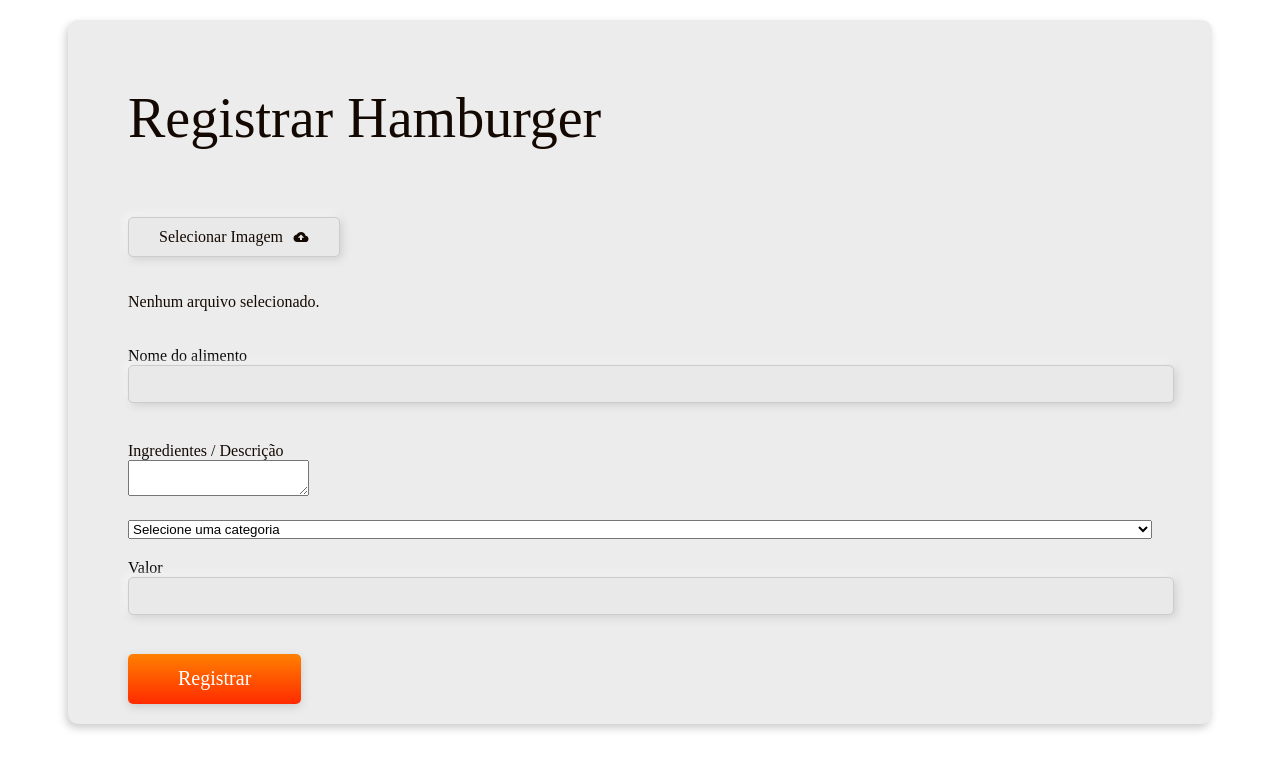
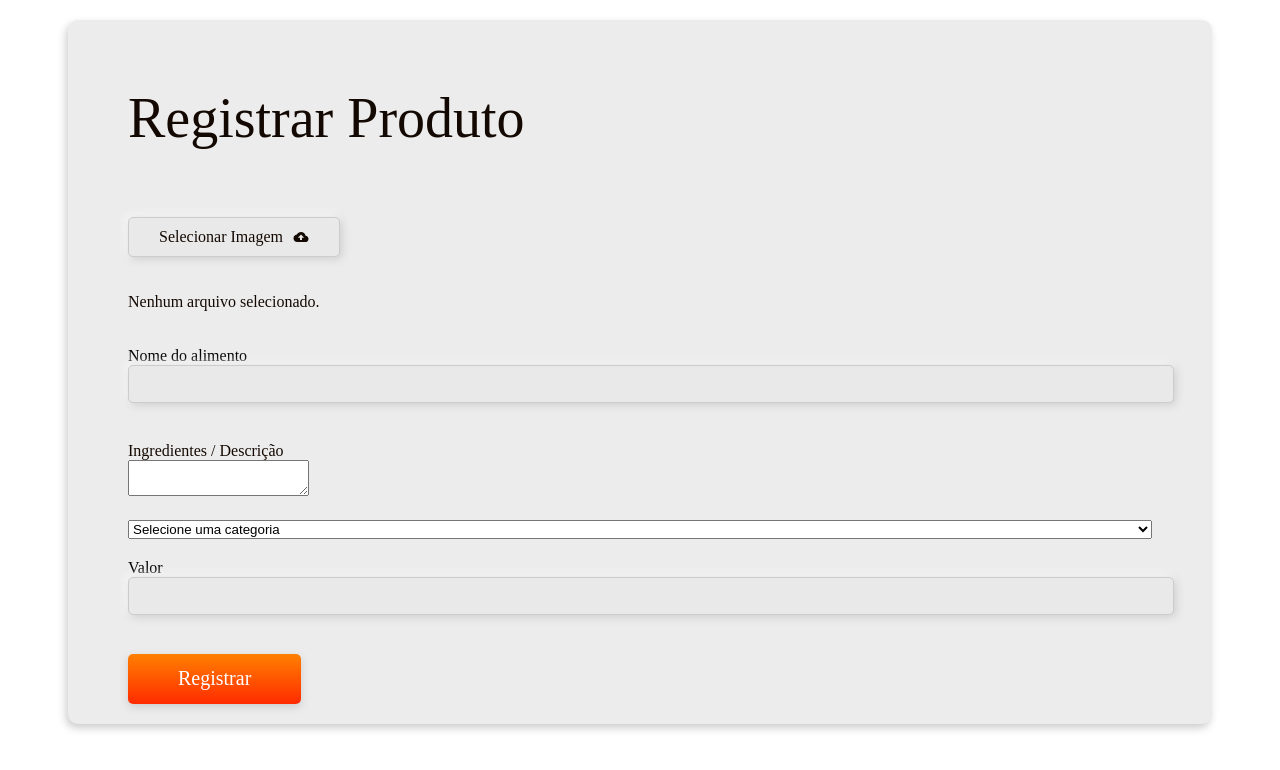
Before and after one commit to Luam-Novais/Xis-da-Hora, a React (Vite) app: page /admin/functions in a window 1280 px wide. Shown: the top 770 px of the page. Built offline with nearby package versions, Linux system fonts and the light colour scheme; no server answers; the HTML template or start-up script is replaced by a standard one.

Commit message:
fix: update title in RegisterBurger component for consistency

```diff
--- a/src/pages/admin/RegisterBurger.jsx
+++ b/src/pages/admin/RegisterBurger.jsx
@@ -90,7 +90,7 @@ const RegisterBurger = () => {
   return (
     <section className={styles.container}>
       <form action="" onSubmit={handleSubmit}>
-      <Title>Registrar Hamburger</Title>
+      <Title>Registrar Produto</Title>
         <label htmlFor="imagem" className={styles.fileUpload}>
           Selecionar Imagem <IoMdCloudUpload />
           <input type="file" id="imagem" name="imagem"  onChange={handleMedia}/>
```
